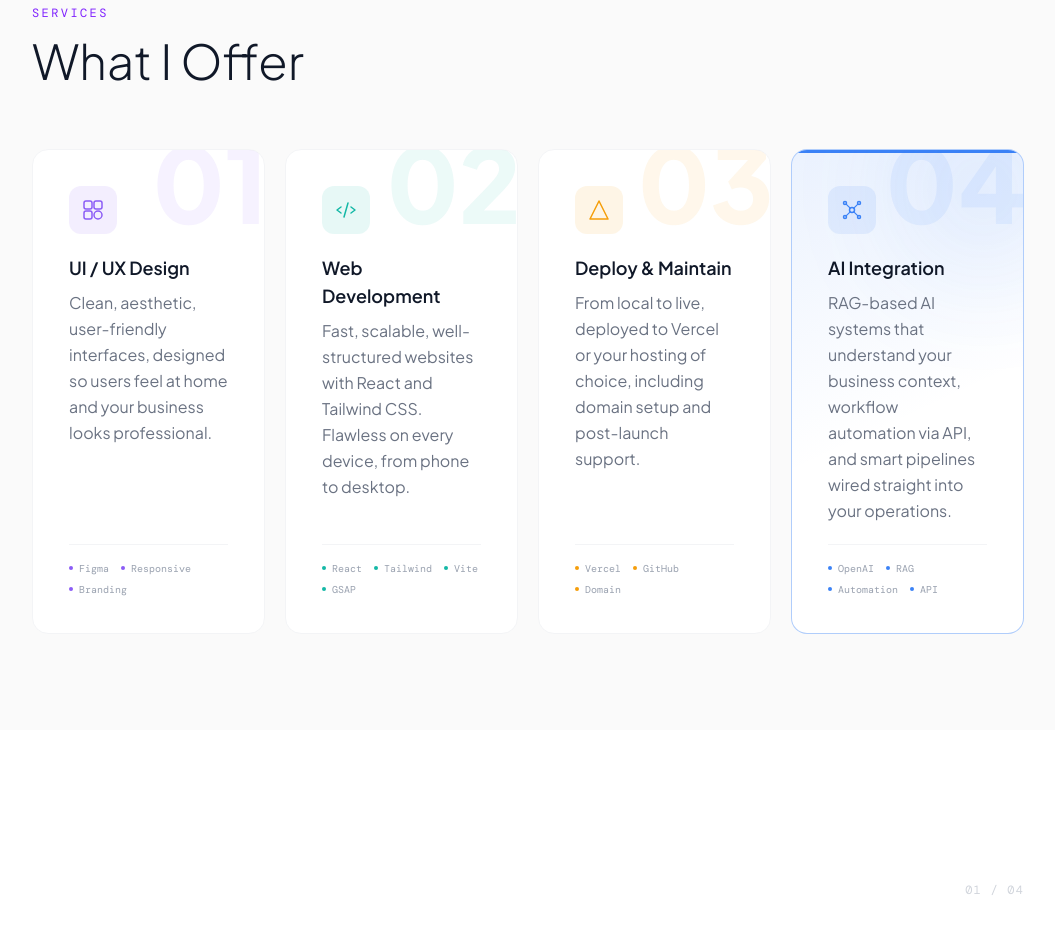
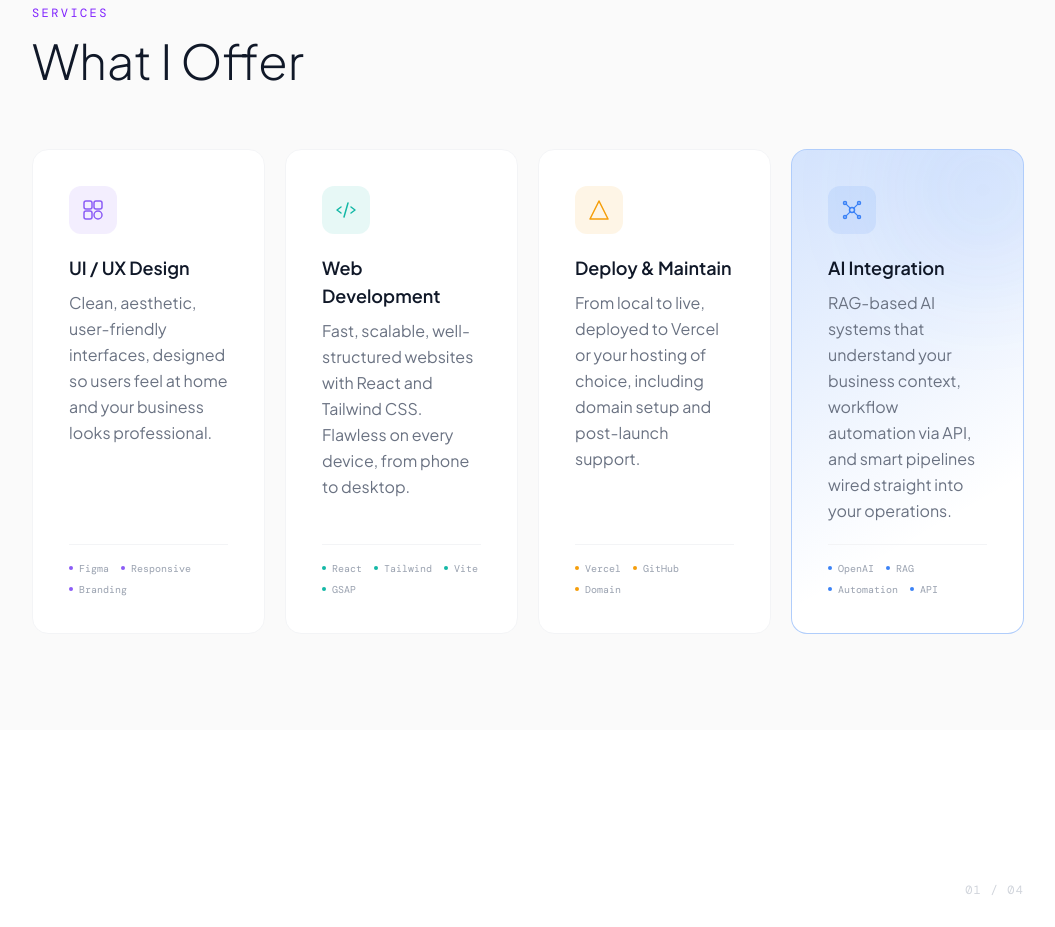
Before and after one commit to Zeraphys57/Bryan-Jacquellino-Porto, a React (Vite) app in the folder my-app/: page / in a window 1280 px wide. Shown: the part 2220-3147 px from the top of the page, without its empty margins (112-1167 px from the left). Built offline with nearby package versions, Linux system fonts and the light colour scheme; a web font is replaced by a local one.

Commit message:
Simplify Service cards: accent wash on hover
- Drop the ghost numerals and the top accent rail
- Cards now fade in an accent-tinted background on hover; the
  featured AI card keeps its wash always on

Co-Authored-By: Claude Opus 4.7 <noreply@anthropic.com>

```diff
--- a/my-app/src/component/Services.jsx
+++ b/my-app/src/component/Services.jsx
@@ -95,21 +95,12 @@ const Services = () => {
                 }}
                 data-delay={`${i * 80}ms`}
               >
-                {/* Featured: faint gradient wash */}
-                {s.featured && (
-                  <span
-                    aria-hidden="true"
-                    className="absolute inset-0 -z-10"
-                    style={{ background: "linear-gradient(155deg, var(--accent-soft), transparent 55%)" }}
-                  />
-                )}
-
-                {/* Top accent rail — draws across on hover, always-on when featured */}
+                {/* Accent background wash — fades in on hover, always-on when featured */}
                 <span
                   aria-hidden="true"
-                  className={`absolute top-0 left-0 h-[3px] bg-[var(--accent)]
-                    transition-all duration-300 ease-out
-                    ${s.featured ? "w-full" : "w-0 group-hover:w-full"}`}
+                  className={`absolute inset-0 pointer-events-none transition-opacity duration-300
+                    ${s.featured ? "opacity-100" : "opacity-0 group-hover:opacity-100"}`}
+                  style={{ background: "linear-gradient(150deg, var(--accent-glow), transparent 75%)" }}
                 />
 
                 {/* Corner glow */}
@@ -120,22 +111,13 @@ const Services = () => {
                     ${s.featured ? "opacity-60" : "opacity-0 group-hover:opacity-100"}`}
                 />
 
-                {/* Oversized ghost numeral */}
-                <span
-                  aria-hidden="true"
-                  className="absolute -top-5 -right-1 text-[6.5rem] font-black leading-none
-                    select-none pointer-events-none text-[var(--accent)]
-                    opacity-[0.08] group-hover:opacity-[0.16] transition-opacity duration-300"
-                >
-                  {s.num}
-                </span>
-
                 {/* Icon */}
                 <div
                   className="relative z-10 w-12 h-12 rounded-xl flex items-center justify-center
                     text-[var(--accent)] bg-[var(--accent-soft)]
-                    transition-transform duration-300 ease-out
-                    group-hover:scale-110 group-hover:rotate-3"
+                    transition-[transform,background-color] duration-300 ease-out
+                    group-hover:scale-110 group-hover:rotate-3
+                    group-hover:bg-[var(--accent-glow)]"
                 >
                   {s.icon}
                 </div>
```
